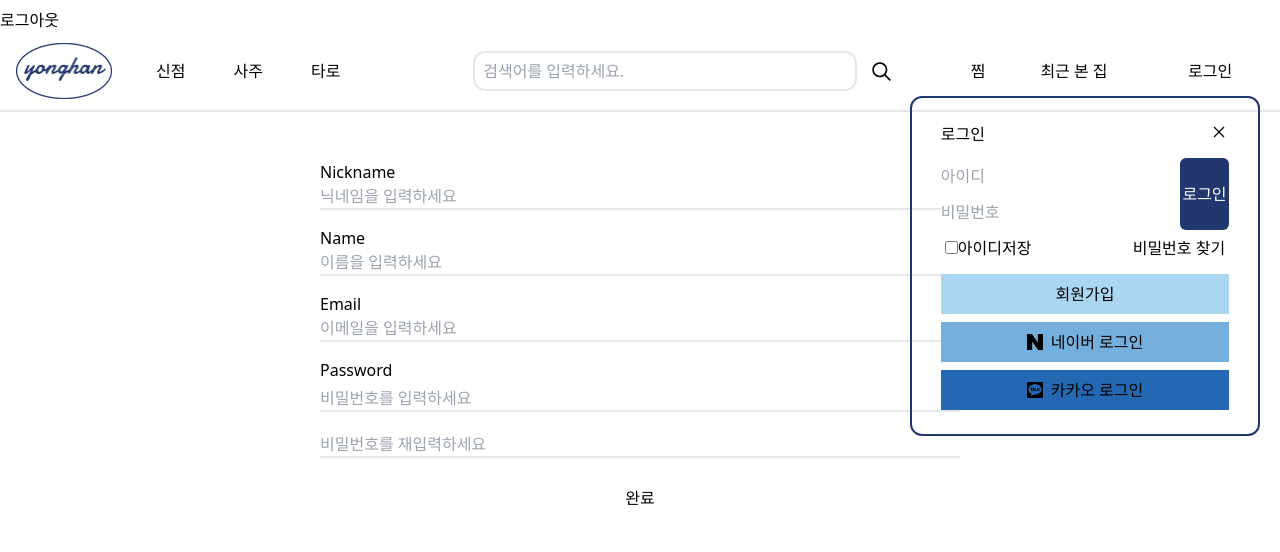
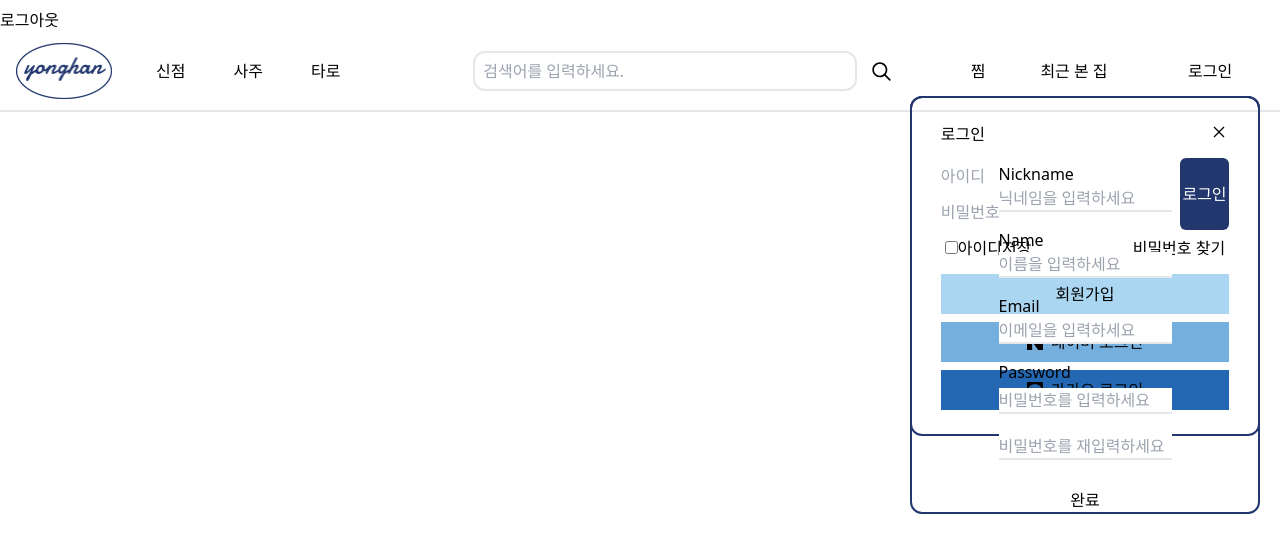
Before and after one commit to MOT-YONGHAN/YongHan, a React (Create React App) app in the folder FrontEnd/: page /signup in a window 1280 px wide. Both pictures are taken after a click on the button "로그인". Shown: the top 552 px of the page. Built offline with nearby package versions, Linux system fonts and the light colour scheme.

Commit message:
ADD: Signup layout change

```diff
--- /dev/null
+++ b/FrontEnd/src/modules/LoginModal.ts
@@ -0,0 +1,22 @@
+import { createSlice } from "@reduxjs/toolkit";
+
+interface LoginModalState {
+    ismodal: boolean;
+}
+const initialState: LoginModalState = { ismodal: false };
+const loginModalSlice = createSlice({
+    name: "loginmodal",
+    initialState,
+    reducers: {
+        toggleModal: (state) => {
+            return { ...state, ismodal: !state.ismodal };
+        },
+    },
+});
+
+export const { toggleModal } = loginModalSlice.actions;
+export default loginModalSlice.reducer;
+export interface loginRootState {
+    [x: string]: any;
+    loginmodal: typeof initialState;
+}
--- a/FrontEnd/src/modules/form.ts
+++ b/FrontEnd/src/modules/form.ts
@@ -1,4 +1,4 @@
-import { createSlice, configureStore } from "@reduxjs/toolkit";
+import { createSlice } from "@reduxjs/toolkit";
 
 const initialState = {
     nickname: "",
--- a/FrontEnd/src/modules/index.ts
+++ b/FrontEnd/src/modules/index.ts
@@ -1,7 +1,8 @@
 import { configureStore } from "@reduxjs/toolkit";
 import formReducer from "./form";
+import modalReducer from "./LoginModal";
 
 const store = configureStore({
-    reducer: formReducer,
+    reducer: { formReducer, modalReducer },
 });
 export default store;
--- a/FrontEnd/src/pages/Nav/Nav.tsx
+++ b/FrontEnd/src/pages/Nav/Nav.tsx
@@ -1,10 +1,12 @@
 import { useState } from "react";
+import { useDispatch, useSelector } from "react-redux";
 import Login from "./components/Login";
 import SearchBar from "./components/SearchBar";
 import logo from "../../assets/images/logo.png";
 import Lastest from "./components/Lastest";
 import Save from "./components/Save";
 import KakaoLogout from "./components/soicallogin/KakaoLogout";
+import { toggleModal, loginRootState } from "../../modules/LoginModal";
 
 declare global {
     interface Window {
@@ -16,8 +18,14 @@ function Nav() {
     const [isLoginModal, setIsLoginModal] = useState(false);
     const [showLastest, setLastest] = useState(false);
     const [showSave, setShowSave] = useState(false);
+
+    const formHandler: boolean = useSelector(
+        (state: loginRootState) => state.modalReducer.ismodal,
+    );
+    const dispatch = useDispatch();
     const handleShowLogin = () => {
         setIsLoginModal((prev) => !prev);
+        if (formHandler === false) dispatch(toggleModal());
     };
     const hadleShowLastest = () => {
         setLastest((prev) => !prev);
--- /dev/null
+++ b/FrontEnd/src/pages/Nav/components/FormChange.tsx
@@ -0,0 +1,85 @@
+import { SiNaver } from "react-icons/si";
+import { VscClose } from "react-icons/vsc";
+import { useDispatch, useSelector } from "react-redux";
+import KakaoButton from "./soicallogin/KakaoButton";
+import { loginRootState, toggleModal } from "../../../modules/LoginModal";
+
+function FormChange() {
+    const dispatch = useDispatch();
+    const formhandler: boolean = useSelector(
+        (state: loginRootState) => state.modalReducer.ismodal,
+    );
+    console.log(formhandler);
+    const handleSigup = () => {
+        dispatch(toggleModal());
+    };
+    // const closeModal = () => {
+    //     dispatch(toggleModal());
+    // };
+    return (
+        <div className="fixed top-24 right-5  border-2 border-yonghancolor rounded-xl z-10  pt-6  max-md:w-3/6  w-[350px] overflow-hidden">
+            <div className="mx-auto w-10/12">
+                <div className="flex justify-between  h-9">
+                    <span>로그인</span>
+                    <VscClose
+                        // onClick={closeModal}
+                        className="hover:cursor-pointer"
+                        size={20}
+                    />
+                </div>
+                <div className="flex">
+                    <form className="flex flex-col">
+                        <input
+                            className=" h-9"
+                            type="text"
+                            placeholder="아이디"
+                        />
+                        <input
+                            className="h-9"
+                            type="password"
+                            placeholder="비밀번호"
+                        />
+                    </form>
+                    <div className=" h-auto ml-2 flex content-center hover:cursor-pointer items-center w-1/3 rounded-md text-white bg-yonghancolor">
+                        <p className="mx-auto ">로그인</p>
+                    </div>
+                </div>
+                <div className="flex justify-between p-1 h-9">
+                    <label className="my-auto" htmlFor="save">
+                        <input type="checkbox" id="save" />
+                        아이디저장
+                    </label>
+                    <button type="button">비밀번호 찾기</button>
+                </div>
+                <div className="flex flex-col items-start justify-center mt-2 gap-2 pb-6">
+                    <div
+                        role="button"
+                        tabIndex={0}
+                        onMouseDown={handleSigup}
+                        className="flex items-center justify-center  w-full"
+                    >
+                        <button
+                            className="bg-yhBlue1 w-full h-10 hover:border-2 border-yonghancolor"
+                            type="button"
+                        >
+                            회원가입
+                        </button>
+                    </div>
+
+                    <div className="flex items-center justify-center gap-2 w-full bg-yhBlue2 h-10 hover:border-2 hover:cursor-pointer border-yonghancolor">
+                        <SiNaver />
+                        <button
+                            className="items-center justify-center"
+                            type="button"
+                        >
+                            네이버 로그인
+                        </button>
+                    </div>
+                    <KakaoButton />
+                </div>
+            </div>
+        </div>
+    );
+}
+
+export default FormChange;
--- a/FrontEnd/src/pages/Nav/components/Login.tsx
+++ b/FrontEnd/src/pages/Nav/components/Login.tsx
@@ -1,71 +1,14 @@
-import { SiNaver } from "react-icons/si";
-import { VscClose } from "react-icons/vsc";
-import { useNavigate } from "react-router-dom";
-import KakaoButton from "./soicallogin/KakaoButton";
+import React from "react";
+import { useSelector } from "react-redux";
+import { loginRootState } from "../../../modules/LoginModal"; // RootState로 import 수정
+import FormChange from "./FormChange";
+import Signup from "./signup/Signup";
 
-export default function Login() {
-    const navigate = useNavigate();
-    const hadleSignup = () => {
-        navigate("/signup");
-    };
-    return (
-        <div className="fixed top-24 right-5  border-2 border-yonghancolor rounded-xl z-10  pt-6  max-md:w-3/6  w-[350px] overflow-hidden">
-            <div className="mx-auto w-10/12">
-                <div className="flex justify-between  h-9">
-                    <span>로그인</span>
-                    <VscClose className="hover:cursor-pointer" size={20} />
-                </div>
-                <div className="flex">
-                    <form className="flex flex-col">
-                        <input
-                            className=" h-9"
-                            type="text"
-                            placeholder="아이디"
-                        />
-                        <input
-                            className="h-9"
-                            type="password"
-                            placeholder="비밀번호"
-                        />
-                    </form>
-                    <div className=" h-auto ml-2 flex content-center hover:cursor-pointer items-center w-1/3 rounded-md text-white bg-yonghancolor">
-                        <p className="mx-auto ">로그인</p>
-                    </div>
-                </div>
-                <div className="flex justify-between p-1 h-9">
-                    <label className="my-auto" htmlFor="save">
-                        <input type="checkbox" id="save" />
-                        아이디저장
-                    </label>
-                    <button type="button">비밀번호 찾기</button>
-                </div>
-                <div className="flex flex-col items-start justify-center mt-2 gap-2 pb-6">
-                    <div
-                        role="button"
-                        tabIndex={0}
-                        onMouseDown={hadleSignup}
-                        className="flex items-center justify-center  w-full"
-                    >
-                        <button
-                            className="bg-yhBlue1 w-full h-10 hover:border-2 border-yonghancolor"
-                            type="button"
-                        >
-                            회원가입
-                        </button>
-                    </div>
+function Login() {
+    const formhandler: boolean = useSelector(
+        (state: loginRootState) => state.modalReducer.ismodal, // RootState로 타입 변경
+    );
+    return formhandler ? <FormChange /> : <Signup />; // 조건부 렌더링 수정
+}
 
-                    <div className="flex items-center justify-center gap-2 w-full bg-yhBlue2 h-10 hover:border-2 hover:cursor-pointer border-yonghancolor">
-                        <SiNaver />
-                        <button
-                            className="items-center justify-center"
-                            type="button"
-                        >
-                            네이버 로그인
-                        </button>
-                    </div>
-                    <KakaoButton />
-                </div>
-            </div>
-        </div>
-    );
-}
+export default Login;
--- a/FrontEnd/src/pages/Nav/components/signup/Signup.tsx
+++ b/FrontEnd/src/pages/Nav/components/signup/Signup.tsx
@@ -7,7 +7,7 @@ function Signup() {
         navigate("/");
     };
     return (
-        <div>
+        <div className="fixed top-24 right-5  border-2 border-yonghancolor rounded-xl z-10  pt-6  max-md:w-3/6  w-[350px] overflow-hidden">
             <form className="flex items-center justify-center flex-col gap-7">
                 <Input />
                 <button onClick={handlePageChange} disabled type="submit">
--- a/FrontEnd/src/pages/Nav/components/signup/components/Input.tsx
+++ b/FrontEnd/src/pages/Nav/components/signup/components/Input.tsx
@@ -3,7 +3,7 @@ import { formAction, RootState } from "../../../../../modules/form";
 
 function Input() {
     const dispatch = useDispatch();
-    const form = useSelector((state: RootState) => state);
+    const form = useSelector((state: RootState) => state.formReducer);
     console.log(form);
     const nicknameHandler = (event: React.ChangeEvent<HTMLInputElement>) => {
         dispatch(formAction.nicknameHandler(event.target.value));
```
Also changed, not shown: 1 other file (tests, documents, lock files or other folders).
